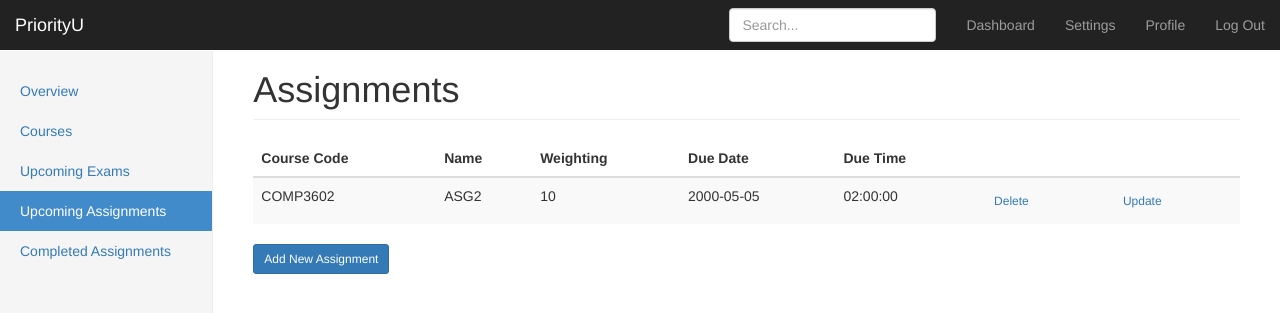
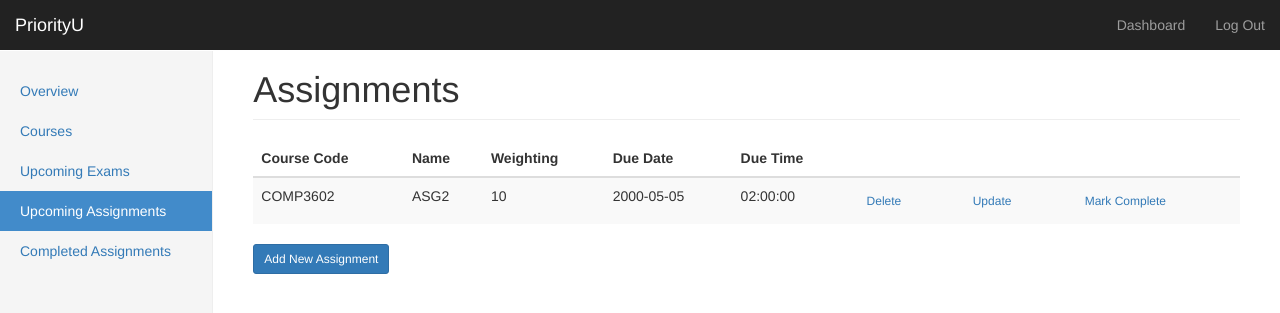
Before and after one commit to Totally-Random-Productions/COMP3613Project-2019, a Flask app: page /dashboard/assignments in a window 1280 px wide. Shown: the top 313 px of the page. Run offline with Flask 2, Linux system fonts and the light colour scheme; a user stored in the database is signed in; data comes from the database, SQL or seed files in the repository; both versions use the stored data as it was after the commit; some libraries are stand-ins or nearby versions.

Commit message:
Fixed Completed assignment listing....
Added mark Complete Functionality, Cleaned up webpages.

```diff
--- a/priorityU/routes.py
+++ b/priorityU/routes.py
@@ -98,18 +98,20 @@ def exams():
     # Dominic 18/11- user exam data query
     return render_template('exams.html', exams=user_exams,form=None, edit_state=False,add_state=False)
 
+
 @app.route('/dashboard/updateexam/<e_id>', methods=['GET','POST'])
 @login_required
 def updateExam(e_id):
     edit_state=True
     e = Exam.query.get(e_id)
-    form = NewExamForm(course_code=e.course_code,exam_name=e.exam_name, weighting=e.weighting, date=e.date,time=e.time,duration=e.duration,location=e.location)
+    form = NewExamForm(course_code=e.course_code, exam_name=e.exam_name, weighting=e.weighting, date=e.date, time=e.time, duration=e.duration,location=e.location)
 
     if form.validate_on_submit():
-        Exam.query.filter_by(e_id=e_id).update(dict(course_code=form.course_code.data, exam_name=form.exam_name.data,weighting=form.weighting.data,date=form.date.data,duration=form.duration.data,location=form.location.data))
+        Exam.query.filter_by(e_id=e_id).update(dict(course_code=form.course_code.data, exam_name=form.exam_name.data, weighting=form.weighting.data,date=form.date.data,duration=form.duration.data,location=form.location.data))
         db.session.commit()
         return redirect(url_for('exams'))
     return render_template("exams.html", edit_state=True, form=form)
+
 
 @app.route('/dashboard/exams/<e_id>', methods=['GET', 'POST'])
 @login_required
@@ -125,13 +127,13 @@ def deleteExam(e_id):
 def addExam():
     form = NewExamForm()
     if form.validate_on_submit():  # Needs too check if course exists first
-        exam = Exam(course_code=form.course_code.data,exam_name=form.exam_name.data, weighting=form.weighting.data,
+        exam = Exam(course_code=form.course_code.data, exam_name=form.exam_name.data, weighting=form.weighting.data,
                     date=form.date.data, time=form.time.data, duration=form.duration.data,
                     user_id=current_user.get_id())
         db.session.add(exam)
         db.session.commit()
         return redirect(url_for('exams'))
-    return render_template('exams.html', add_state=True,edit_state=False,form=form)
+    return render_template('exams.html', add_state=True, edit_state=False,form=form)
 
 
 @app.route('/dashboard/assignments')
@@ -139,7 +141,7 @@ def addExam():
 def assignments():
     user_asgs = Assignment.query.filter_by(user_id=current_user.get_id()).order_by(Assignment.due_date.asc()).all()
     # Dominic 18/11- user assignment data query
-    return render_template('assignments.html', assignments=user_asgs, edit_state=False,add_state=False,form=None)
+    return render_template('assignments.html', assignments=user_asgs, edit_state=False, add_state=False, form=None)
 
 # Cannot be imported into form.py (Circular import) Idk anymore
 def findcourses():
@@ -160,7 +162,7 @@ def addAssignments():
         db.session.add(assignment)
         db.session.commit()
         return redirect(url_for('assignments'))
-    return render_template('assignments.html',eidt_state=True,add_state=False, form=form)
+    return render_template('assignments.html',eidt_state=True, add_state=False, form=form)
 
 @app.route('/dashboard/updateassignment/<a_id>', methods=['GET','POST'])
 @login_required
@@ -176,6 +178,14 @@ def updateAssignment(a_id):
     return render_template("assignments.html", edit_state=True, form=form)
 
 
+@app.route('/dashboard/markcomplete/<a_id>', methods=['GET', 'POST'])
+@login_required
+def markCompleteAssignment(a_id):
+    Assignment.query.filter_by(a_id=a_id).update(dict(complete=True))
+    db.session.commit()
+    return redirect(url_for('assignments'))
+
+
 @app.route('/dashboard/assignments/<a_id>', methods=['GET', 'POST'])
 @login_required
 def deleteAssignment(a_id):
@@ -187,7 +197,9 @@ def deleteAssignment(a_id):
 @app.route('/dashboard/completed')
 @login_required
 def completed():
-    return render_template('completed.html')
+    user_asgs = Assignment.query.filter_by(user_id=current_user.get_id()).order_by(Assignment.due_date.asc()).all()
+    # Dominic 18/11- user assignment data query
+    return render_template('completed.html', assignments=user_asgs, edit_state=False, add_state=False, form=None)
 
 
 @app.route('/logout')
--- a/priorityU/templates/assignments.html
+++ b/priorityU/templates/assignments.html
@@ -27,13 +27,8 @@ Dashboard
         <div id="navbar" class="navbar-collapse collapse">
           <ul class="nav navbar-nav navbar-right">
             <li><a href="#">Dashboard</a></li>
-            <li><a href="#">Settings</a></li>
-            <li><a href="#">Profile</a></li>
             <li><a href="{{ url_for('logout') }}">Log Out</a></li>
           </ul>
-          <form class="navbar-form navbar-right">
-            <input type="text" class="form-control" placeholder="Search...">
-          </form>
         </div>
       </div>
     </nav>
@@ -93,11 +88,12 @@ Dashboard
                   <th>Due Time</th>
                   <th></th>
                   <th></th>
+                  <th></th>
               </tr>
           </thead>
           <tbody>
               {% for a in assignments %}
-                {% if a.completed == FALSE %}
+                {% if a.complete == False %}
               <tr>
                   <td>{{a.course_code}}</td>
                   <td>{{a.asg_name}}</td>
@@ -109,6 +105,9 @@ Dashboard
                   </td>
                   <td>
                     <a href='/dashboard/updateassignment/{{a.a_id}}' class="btn btn-secondary btn-sm">Update</a>
+                  </td>
+                  <td>
+                    <a href='/dashboard/markcomplete/{{a.a_id}}' class="btn btn-secondary btn-sm">Mark Complete</a>
                   </td>
               </tr>
                 {% endif %}
--- a/priorityU/templates/courses.html
+++ b/priorityU/templates/courses.html
@@ -26,13 +26,8 @@ Dashboard
         <div id="navbar" class="navbar-collapse collapse">
           <ul class="nav navbar-nav navbar-right">
             <li><a href="#">Dashboard</a></li>
-            <li><a href="#">Settings</a></li>
-            <li><a href="#">Profile</a></li>
             <li><a href="{{ url_for('logout') }}">Log Out</a></li>
           </ul>
-          <form class="navbar-form navbar-right">
-            <input type="text" class="form-control" placeholder="Search...">
-          </form>
         </div>
       </div>
     </nav>
--- a/priorityU/templates/exams.html
+++ b/priorityU/templates/exams.html
@@ -29,13 +29,8 @@ Dashboard
         <div id="navbar" class="navbar-collapse collapse">
           <ul class="nav navbar-nav navbar-right">
             <li><a href="#">Dashboard</a></li>
-            <li><a href="#">Settings</a></li>
-            <li><a href="#">Profile</a></li>
             <li><a href="{{ url_for('logout') }}">Log Out</a></li>
           </ul>
-          <form class="navbar-form navbar-right">
-            <input type="text" class="form-control" placeholder="Search...">
-          </form>
         </div>
       </div>
     </nav>
```
Also changed, not shown: priorityU/models/forms.py (+7 -6 lines), priorityU/templates/completed.html (+1 -6 lines), priorityU/templates/dashboard.html (+2 -7 lines), priorityU/priorityU.db.
